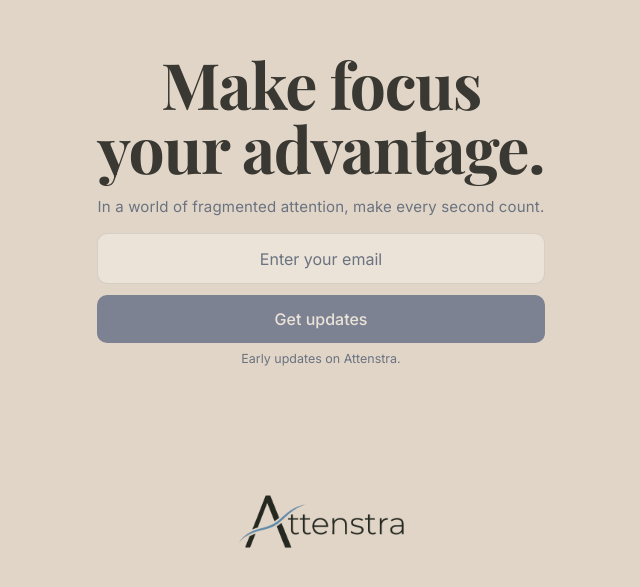
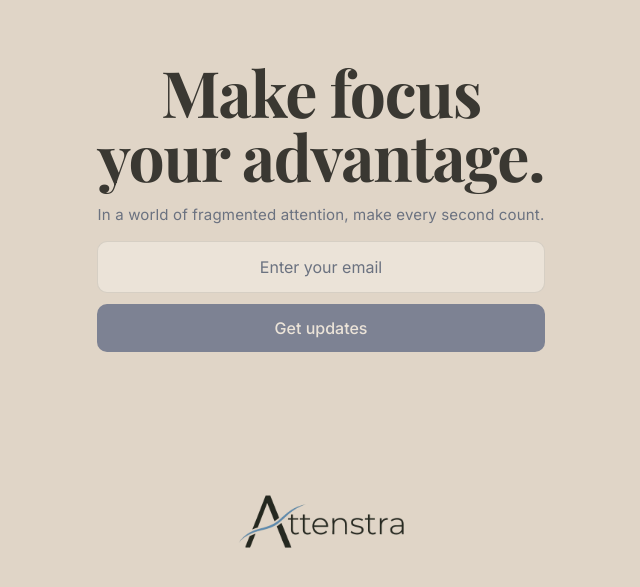
Before and after one commit to adamalthus/attenstra.ai, a React (Vite) app: page / in a window 1280 px wide. Shown: the part 173-760 px from the top of the page, without its empty margins (319-959 px from the left). Built offline with nearby package versions, Linux system fonts and the light colour scheme.

Commit message:
Remove competing signup note

```diff
--- a/src/App.tsx
+++ b/src/App.tsx
@@ -111,7 +111,6 @@ export default function App() {
                 {isSubmitted ? "Thank you!" : "Get updates"}
               </button>
             </form>
-            <p className="signup-note">Early updates on Attenstra.</p>
             <p className="signup-status" aria-live="polite">
               {errorMessage || (isSubmitted ? "We’ll be in touch soon." : "")}
             </p>
--- a/src/styles.css
+++ b/src/styles.css
@@ -139,16 +139,9 @@ input {
   transform: translateY(-1px);
 }
 
-.signup-note {
-  margin: 0.45rem 0 0;
-  text-align: center;
-  color: var(--muted);
-  font-size: 0.78rem;
-}
-
 .signup-status {
   min-height: 1.35rem;
-  margin: 0.1rem 0 0;
+  margin: 0.45rem 0 0;
   text-align: center;
   color: var(--muted);
   font-size: 0.82rem;
```
